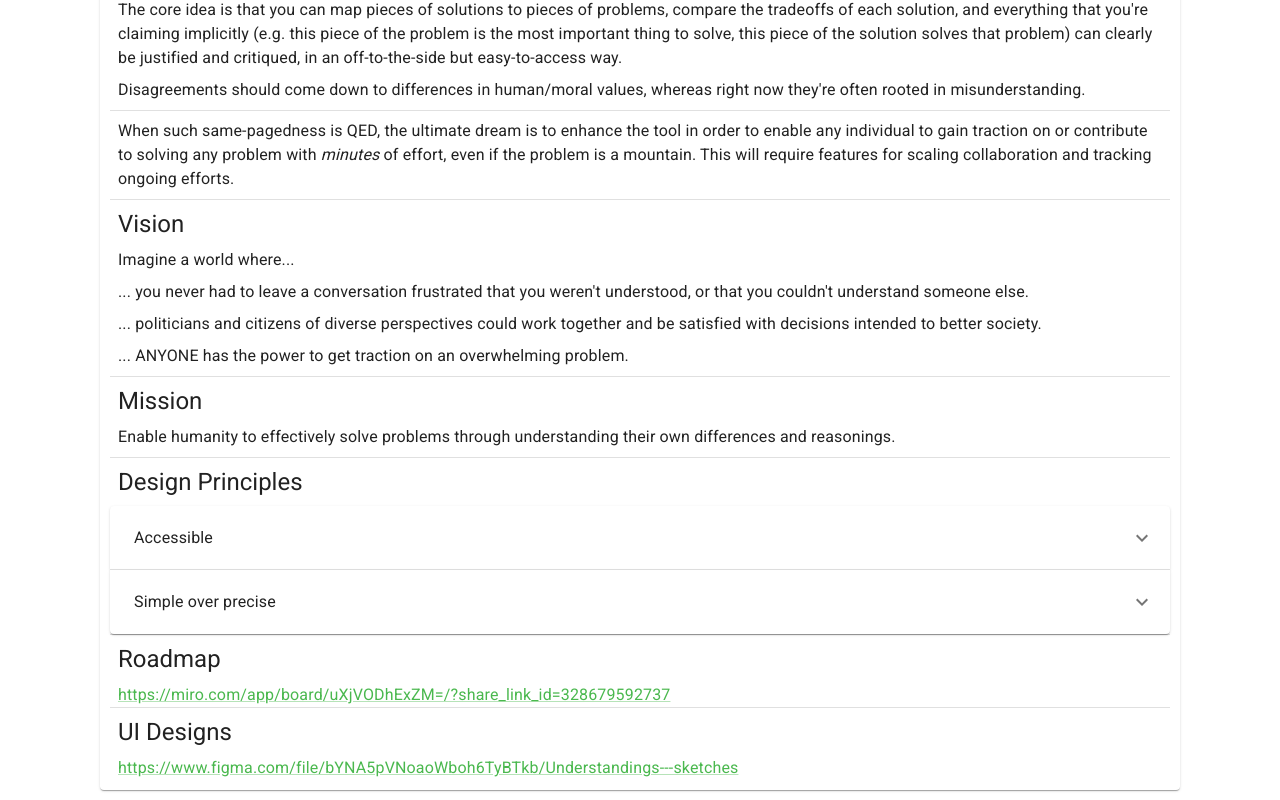
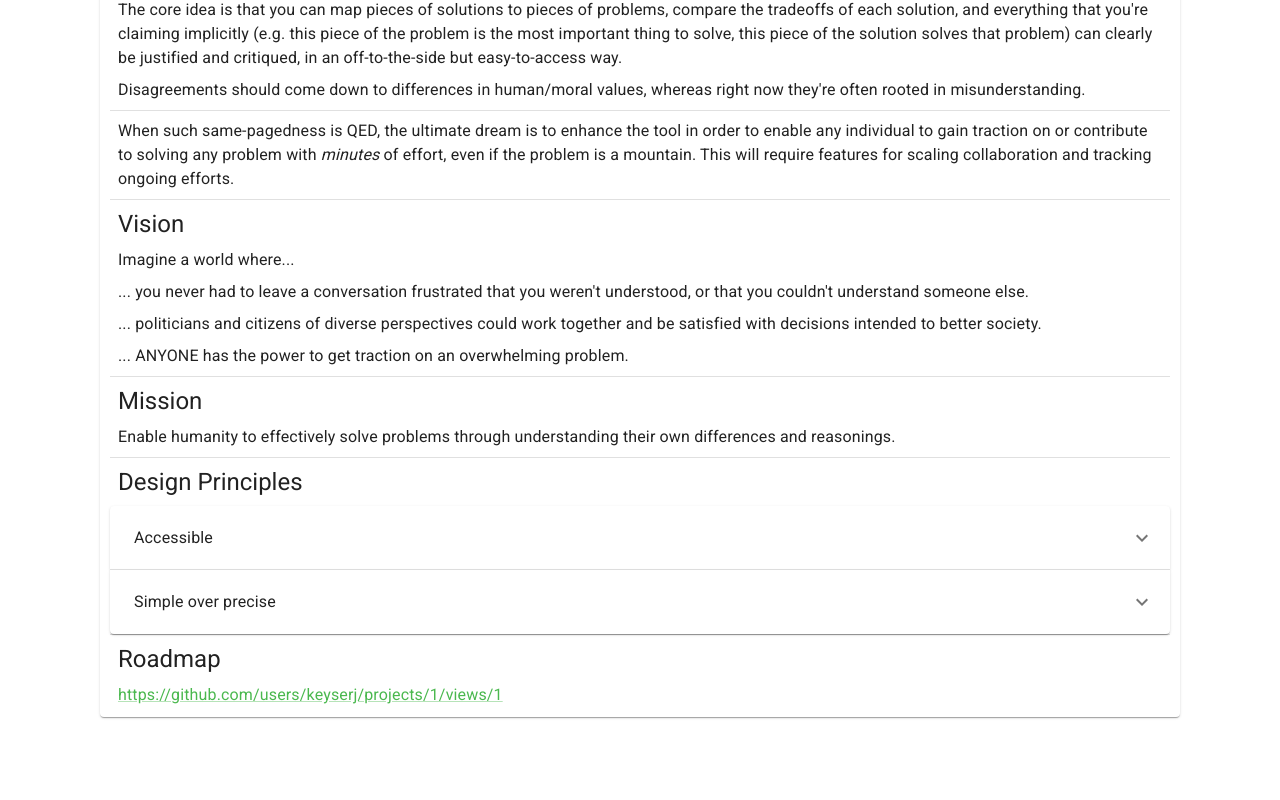
Before and after one commit to amelioro/ameliorate, a Next.js app in the folder web/: page /about in a window 1280 px wide. Shown: the part 230-1030 px from the top of the page. After the commit the page ends 957 px from the top, so only its background shows below. Built offline with nearby package versions, Linux system fonts and the light colour scheme.

Commit message:
docs(about): point to GH projects roadmap

```diff
--- a/web/src/pages/about.tsx
+++ b/web/src/pages/about.tsx
@@ -121,18 +121,7 @@ const About: NextPage = () => {
             target="_blank"
             rel="noopener"
           >
-            https://miro.com/app/board/uXjVODhExZM=/?share_link_id=328679592737
-          </Link>
-
-          <Divider />
-
-          <Typography variant="h5">UI Designs</Typography>
-          <Link
-            href="https://www.figma.com/file/bYNA5pVNoaoWboh6TyBTkb/Understandings---sketches"
-            target="_blank"
-            rel="noopener"
-          >
-            https://www.figma.com/file/bYNA5pVNoaoWboh6TyBTkb/Understandings---sketches
+            https://github.com/users/keyserj/projects/1/views/1
           </Link>
         </PaperMiddle>
       </Box>
```
